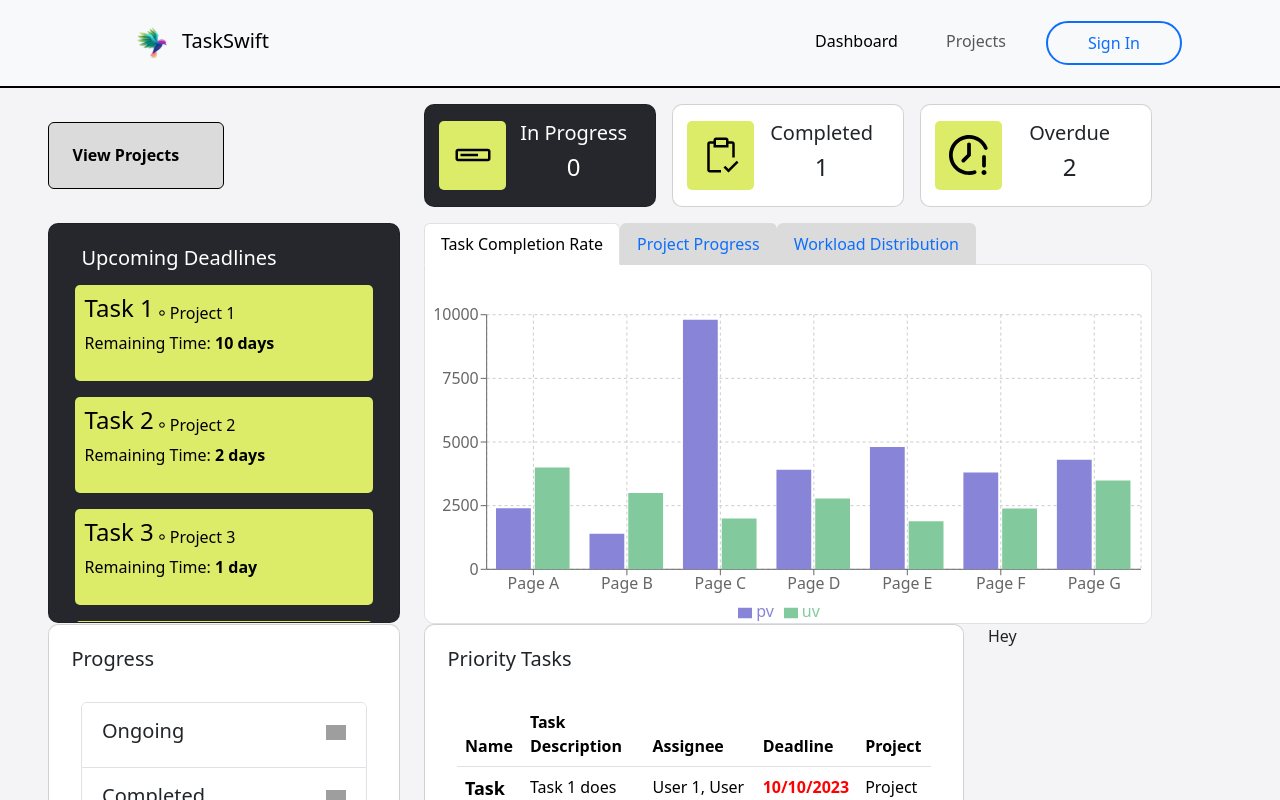
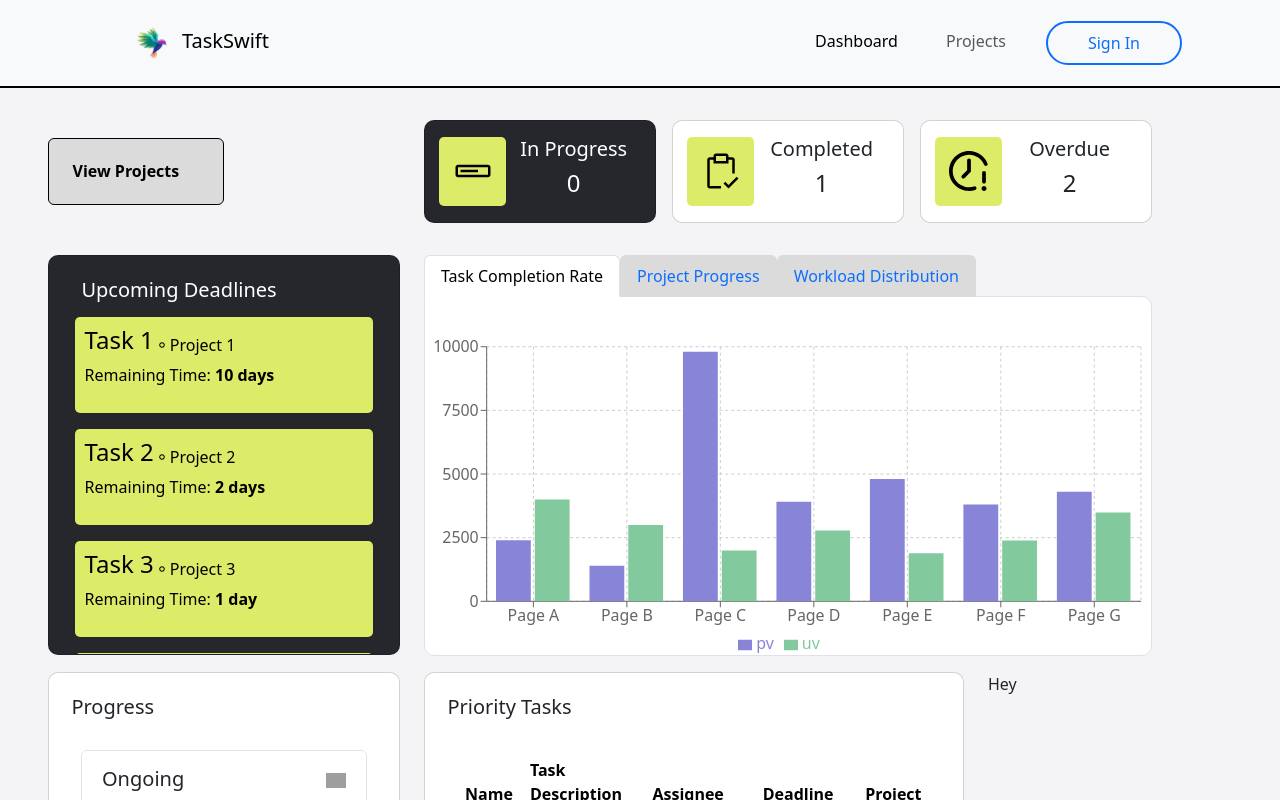
Before and after one commit to jonathanWongLS/TaskSwift, a React (Vite) app in the folder task-swift/: page /dashboard in a window 1280 px wide. Shown: the top 800 px of the page. Built offline with nearby package versions, Linux system fonts and the light colour scheme; grey boxes are pictures that could not be loaded; some icons are missing.

Commit message:
Added margin top and bottom to all rows in Dashboard component to prevent sticking to components above and below them

```diff
--- a/task-swift/src/views/Dashboard.css
+++ b/task-swift/src/views/Dashboard.css
@@ -1,6 +1,11 @@
 .dashboard-container {
     margin-left: 3em;
     margin-right: 8em;
+}
+
+.dashboard-row {
+    margin-top: 1rem !important;
+    margin-bottom: 1rem !important;
 }
 
 .top-dashboard-cards {
```
